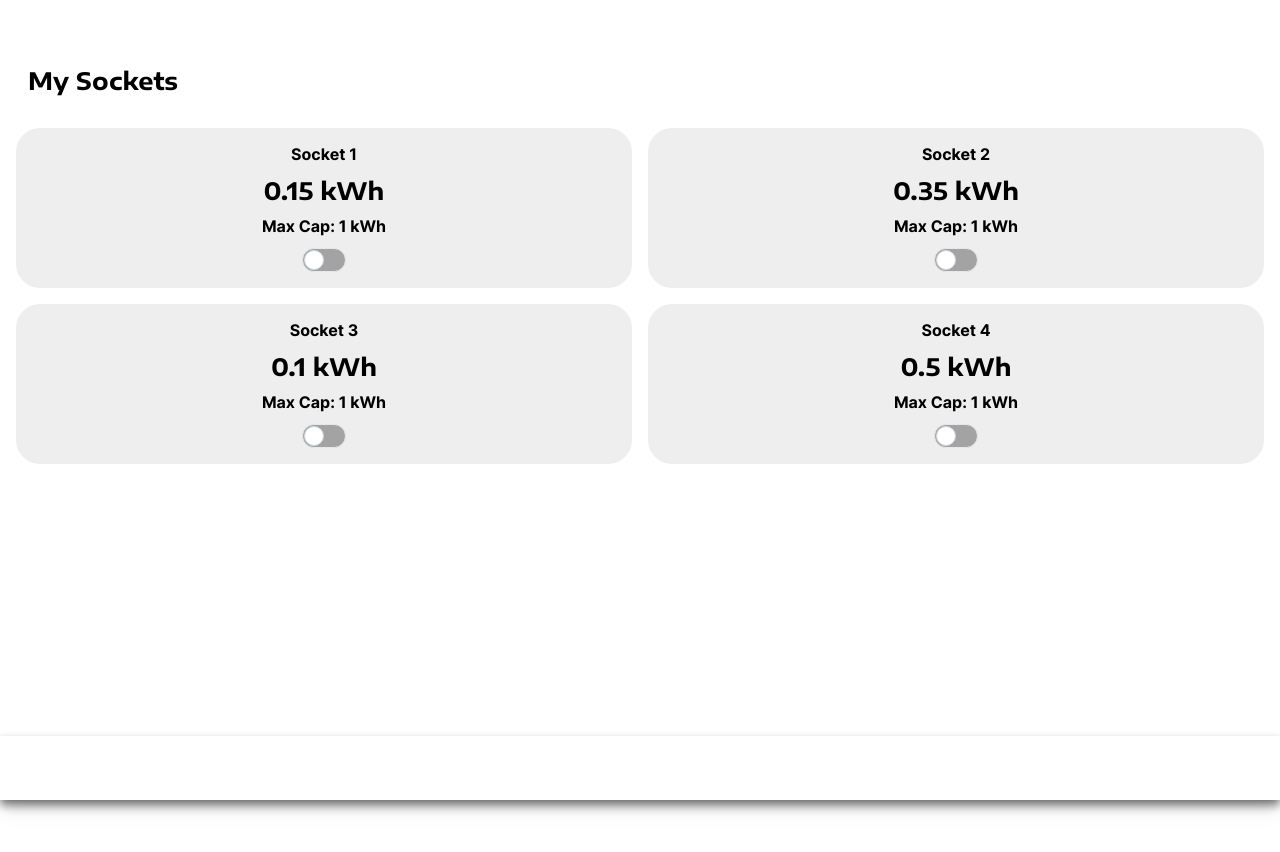
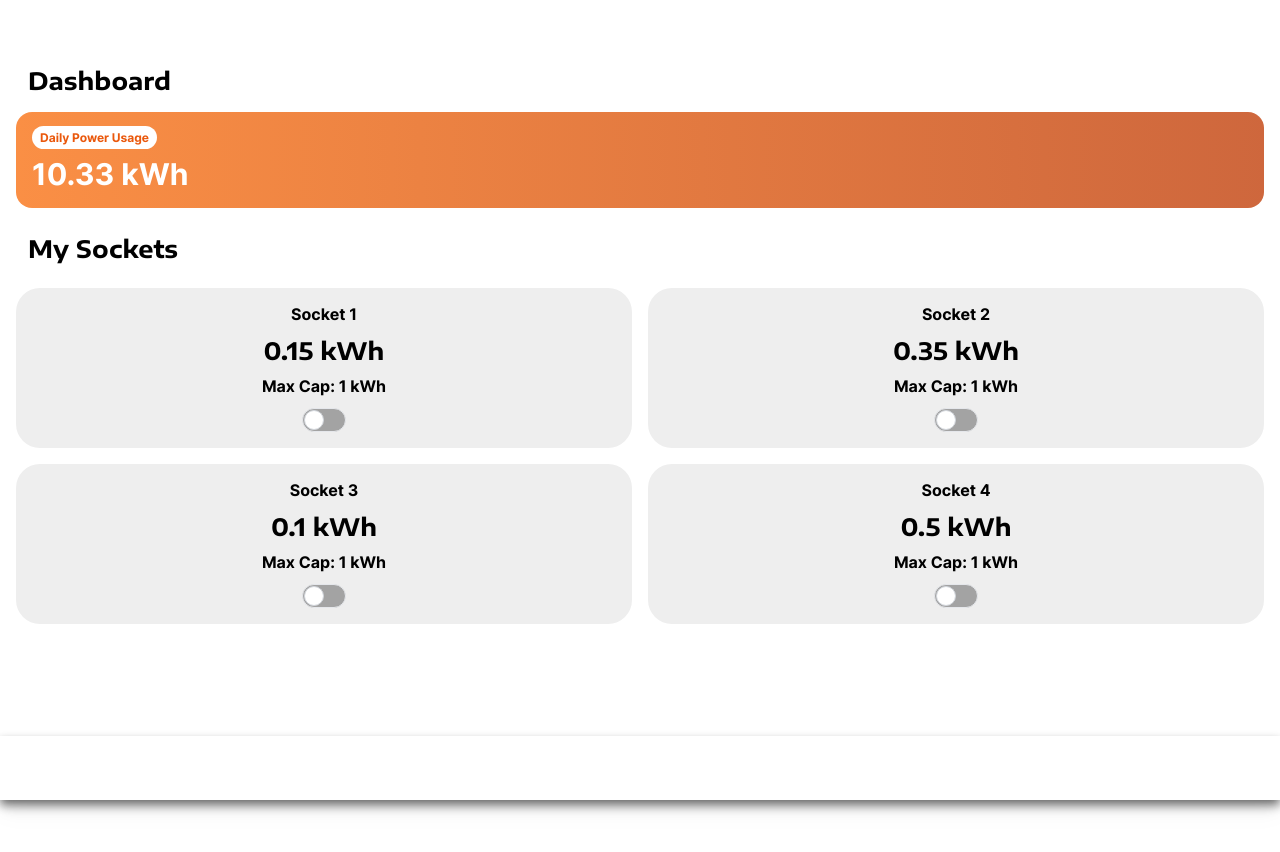
Before and after one commit to Gargoth/SocketSens, a SvelteKit app: page /app/dashboard in a window 1280 px wide. Shown: the top 852 px of the page. Built offline with nearby package versions, Linux system fonts and the light colour scheme; some icons are missing.

Commit message:
feat: add daily power usage block

```diff
--- a/src/components/time.svelte
+++ b/src/components/time.svelte
@@ -4,14 +4,15 @@
     export let num;
 </script>
 
-  <div class="time grid grid-cols-7 py-3 gap-x-2">
+<div class="time grid grid-cols-7 py-3 gap-x-2 items-center">
     <div class="flex items-center gap-x-2">
         <PowerSocketJp class="text-s text-orange-600"/>{num}
     </div>
-    <input bind:value={$offTimes[num-1]} type="time" class="h-10 pl-4 col-span-3 bg-neutral-300 rounded-full " />
+    <input bind:value={$offTimes[num-1]} type="time" class="h-10 pl-4 col-span-3 bg-neutral-200 rounded-full justify-self-center" />
 
-    <input bind:value={$onTimes[num-1]} type="time" class="h-10 pl-4 col-span-3 bg-orange-400 rounded-full" />
-  </div>
+    <input bind:value={$onTimes[num-1]} type="time" class="h-10 pl-4 col-span-3 bg-orange-500/[.8] rounded-full justify-self-center" />
+</div>
+
 
 
   <style>
--- a/src/routes/app/dashboard/+page.svelte
+++ b/src/routes/app/dashboard/+page.svelte
@@ -15,13 +15,21 @@
     }, 2000)
   }
 </script>
+<div class='power'>
+  <h3 class="mysocket pl-6 text-2xl mx-1 pb-4">
+    Dashboard
+  </h3>
+  <div class="bg-gradient-to-r from-orange-500/[.8] to-orange-700/[.8] rounded-2xl h-24 mx-4 p-3 px-4">
+    <span class="bg-white rounded-full px-2 py-1 text-orange-600 text-xs">Daily Power Usage</span>
+    <p class="text-3xl text-white mt-2">10.33 kWh</p>
+  </div>
+</div>
 
-<div class='block'>
+<div class="mt-6">
   <h3 class="mysocket pl-6 text-2xl mx-1">
     My Sockets
   </h3>
-
-  <div class="thingy grid grid-cols-2 gap-4 p-4 pt-8">
+  <div class="thingy grid grid-cols-2 gap-4 p-4 pt-6">
     <Socket socketNum={1} socketPwr={0.15} isSocketOn={$toggles[0]} on:toggle={()=>changeWaitingStates(0)} isSocketWaiting={$isWaiting[0]}/>
     <Socket socketNum={2} socketPwr={0.35} isSocketOn={$toggles[1]} on:toggle={()=>changeWaitingStates(1)} isSocketWaiting={$isWaiting[1]}/>
     <Socket socketNum={3} socketPwr={0.1} isSocketOn={$toggles[2]} on:toggle={()=>changeWaitingStates(2)} isSocketWaiting={$isWaiting[2]}/>
@@ -58,4 +66,8 @@
     h3 {
         font-family: "EncodeBold", sans-serif;
     }
+
+    .power {
+        font-family: "InterBold", sans-serif;
+    }
   </style>
```
